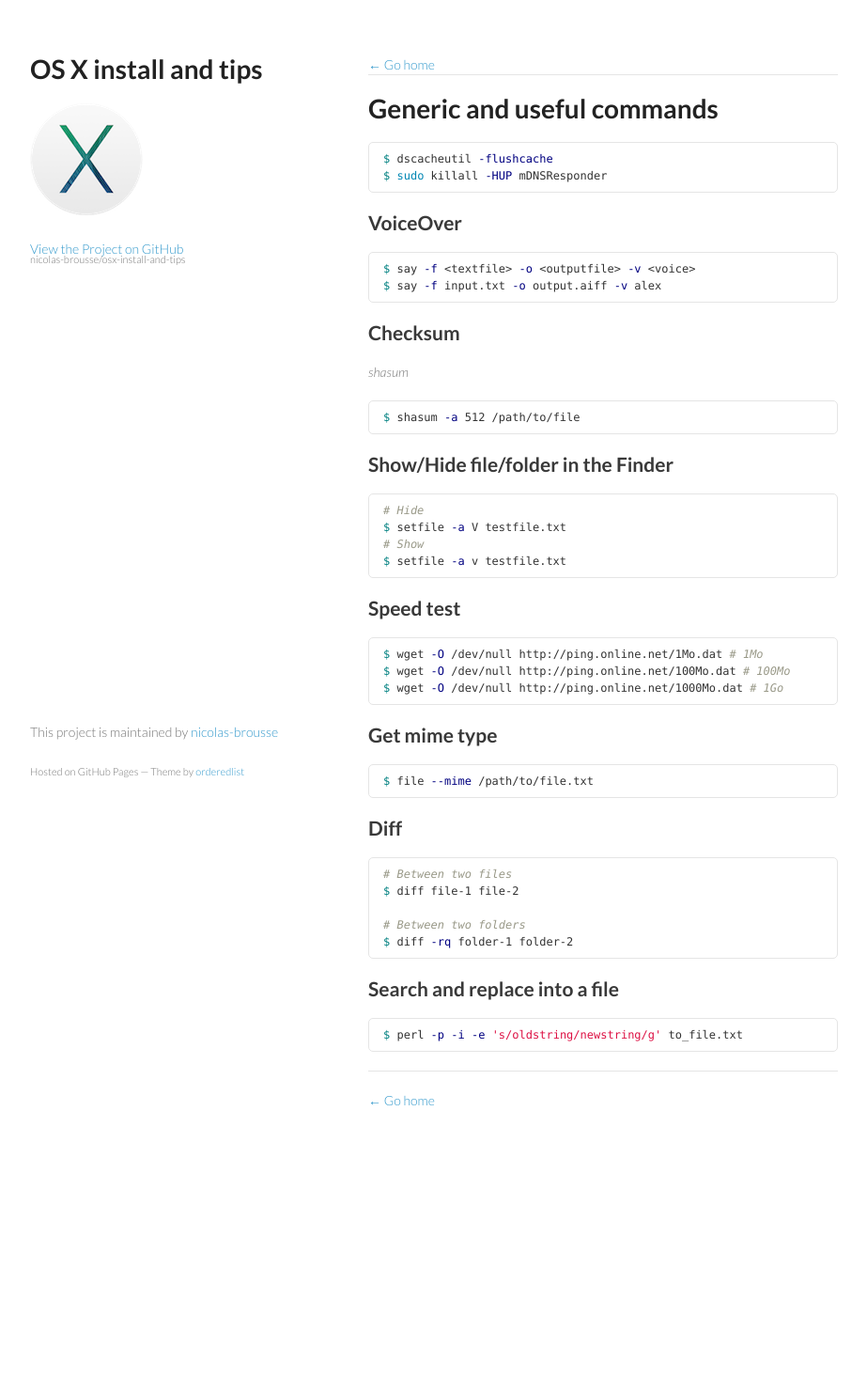
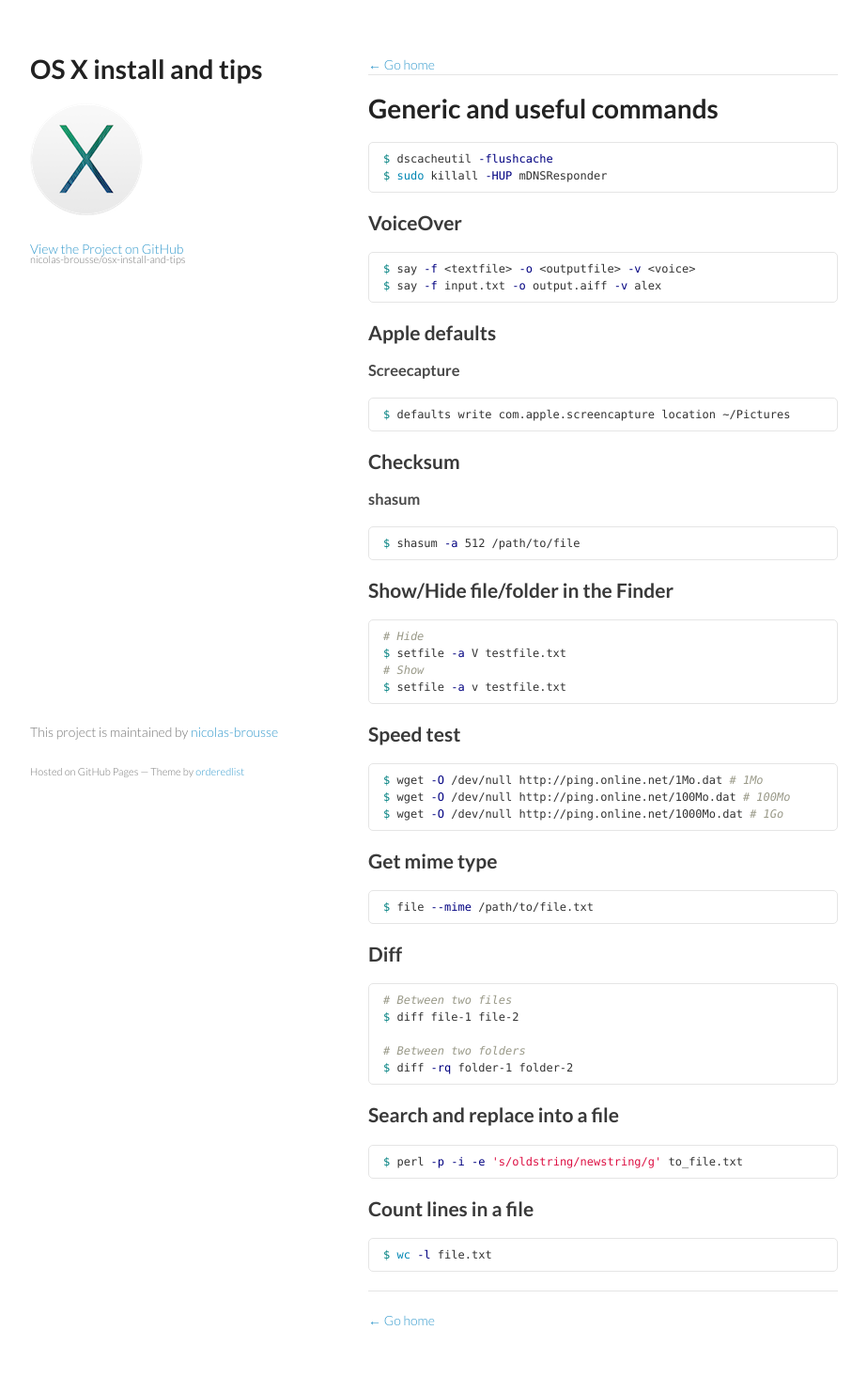
Before and after one commit to nicolas-brousse/osx-install-and-tips, a Jekyll site: the page built from pages/others/commands.md, in a window 1280 px wide. Shown: the whole page at 94% size, without its empty margins (178-1101 px from the left). Built offline with Jekyll 4.4.1, drawn with Linux system fonts in a browser that asks for light colours; Markdown is read by kramdown in place of the engine named in the settings; before the commit the page ends 1231 px from its top, so only the background shows below that.

Commit message:
Update commands

````diff
--- a/pages/others/commands.md
+++ b/pages/others/commands.md
@@ -17,9 +17,17 @@ $ say -f input.txt -o output.aiff -v alex
 ```
 
 
+## Apple defaults
+
+### Screecapture
+
+```bash
+$ defaults write com.apple.screencapture location ~/Pictures
+```
+
 ## Checksum
 
-*shasum*
+### shasum
 
 ```bash
 $ shasum -a 512 /path/to/file
@@ -67,3 +75,9 @@ $ diff -rq folder-1 folder-2
 ```bash
 $ perl -p -i -e 's/oldstring/newstring/g' to_file.txt
 ```
+
+## Count lines in a file
+
+```bash
+$ wc -l file.txt
+```
````
